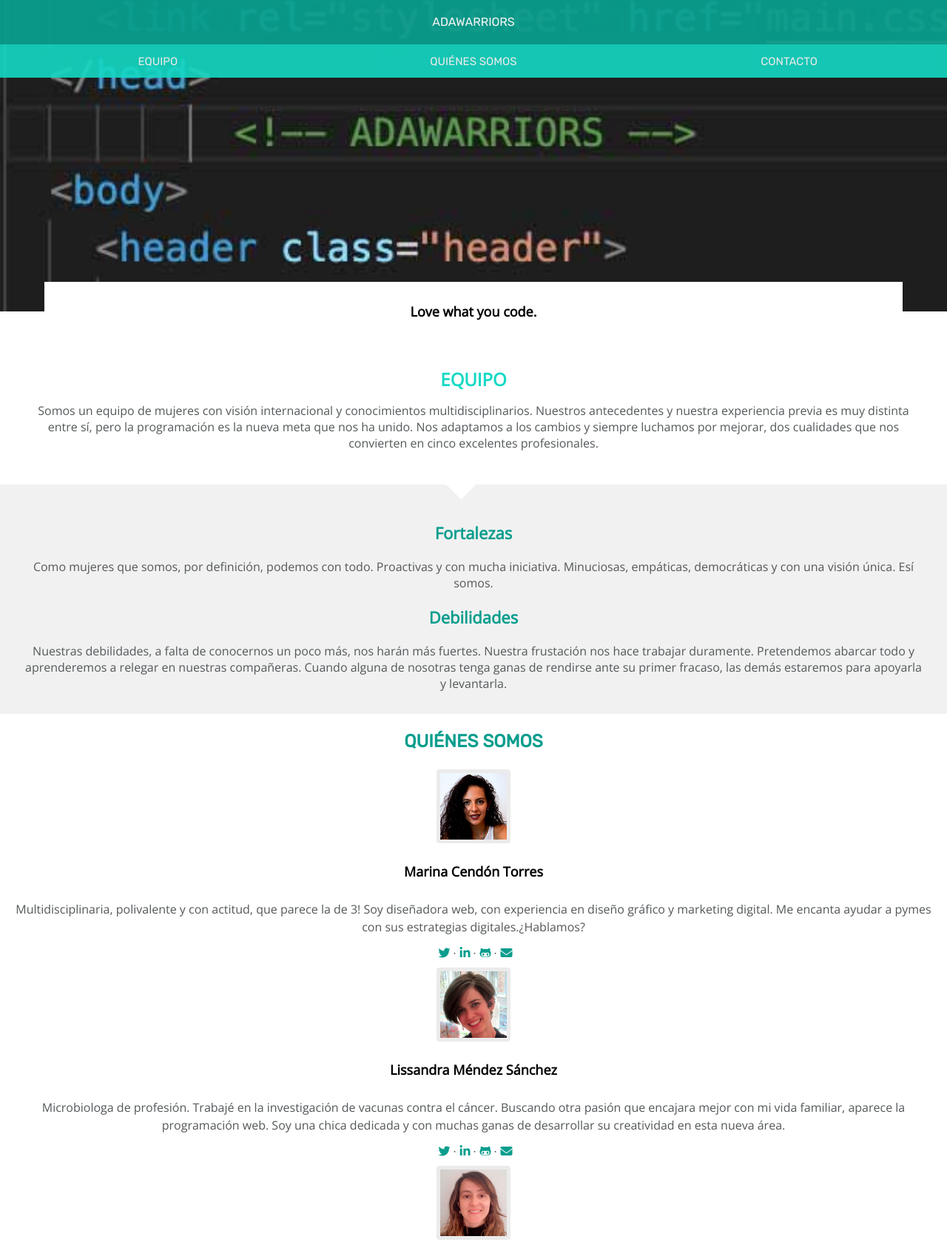
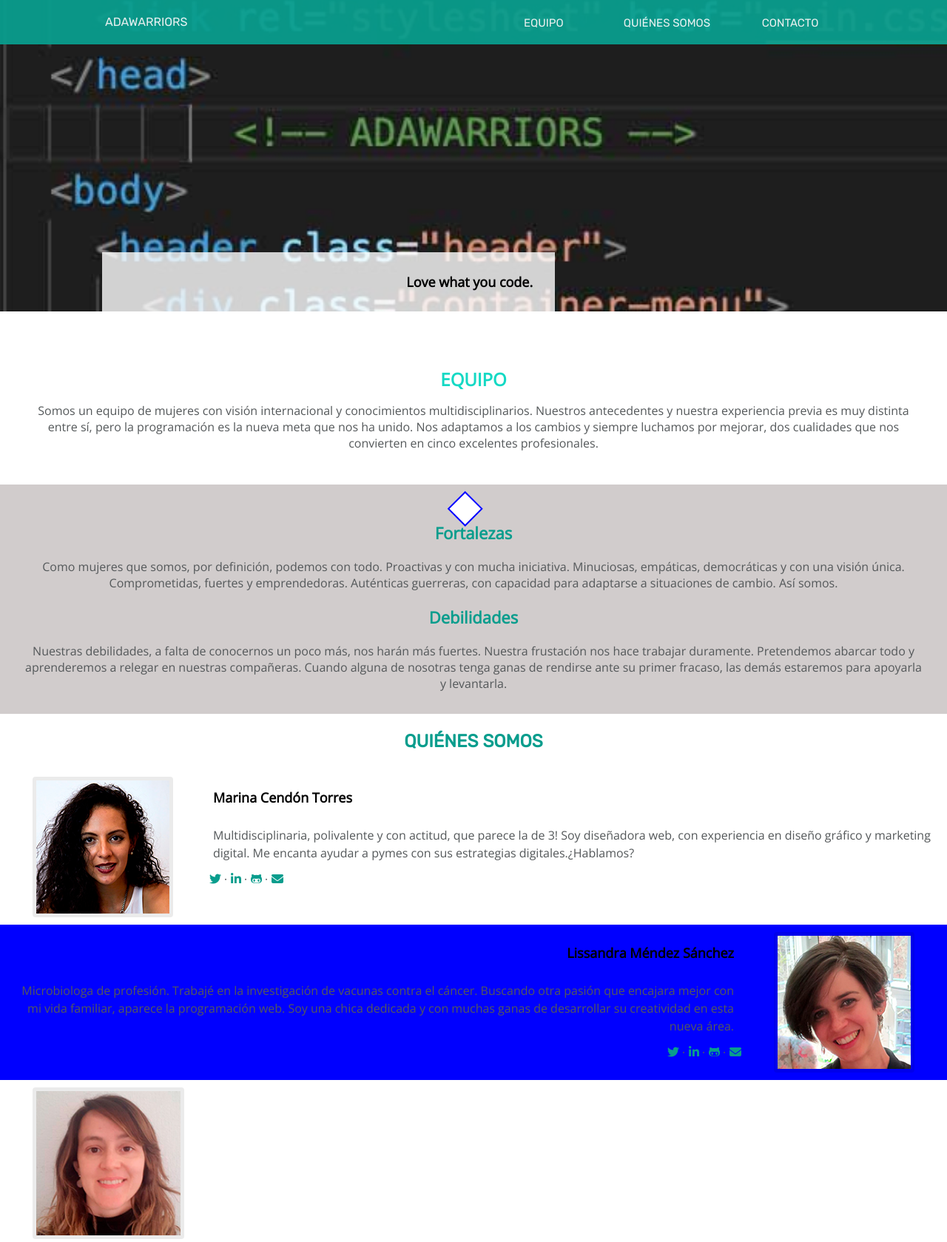
Before and after one commit to Adalab/project-promo-kmodulo-1-team-4, a plain HTML site: page index.html in a window 1280 px wide. Shown: the top 1679 px of the page at 74% size. Drawn offline with nearby package versions, Linux system fonts and the light colour scheme.

Commit message:
Join part of mediaqueries for tablet and desktop

```diff
--- a/index.html
+++ b/index.html
@@ -46,28 +46,27 @@
     </article>
 
     <article class="article-two">
-      <div class="group-atributes-strenghts">
+
         <h3 class="group-atributes">Fortalezas</h3>
         <p>
           Como mujeres que somos, por definición, podemos con todo. Proactivas y con mucha iniciativa. Minuciosas,
-          empáticas, democráticas y con una visión única. Esí somos.
+          empáticas, democráticas y con una visión única. Comprometidas, fuertes y emprendedoras. Auténticas guerreras, con capacidad para adaptarse a situaciones de cambio. Así somos.
         </p>
-      </div>
-      <div class="group-atributes-weaks">
+
         <h3 class="group-atributes">Debilidades</h3>
         <p>
           Nuestras debilidades, a falta de conocernos un poco más, nos harán más fuertes. Nuestra frustación nos hace
           trabajar duramente. Pretendemos abarcar todo y aprenderemos a relegar en nuestras compañeras. Cuando alguna de
           nosotras tenga ganas de rendirse ante su primer fracaso, las demás estaremos para apoyarla y levantarla.
         </p>
-      </div>
+
     </article>
 
-    <h2 class="about-us">QUIÉNES SOMOS</h2>
-    <div>
+    <h2 id="about-us" class="about-us">QUIÉNES SOMOS</h2>
+    <div class="resp-about">
       <img src="./img/marina-cendon.jpg" alt="foto
           de Marina Cendón Torres" class="photo" />
-      <div class="responsive">
+      <div class="responsive-l">
         <h3 class="name">
           Marina Cendón Torres
         </h3>
@@ -95,10 +94,10 @@
         </ul>
       </div>
     </div>
-    <div>
+    <div class="resp-about">
       <img src="./img/lissandra.jpg" alt="foto
           de Lissandra Mendez Sanchez" class="photo" />
-      <div class="responsive">
+      <div class="responsive-r">
         <h3 class="name">
           Lissandra Méndez Sánchez
         </h3>
@@ -127,10 +126,10 @@
           </li>
         </ul>
       </div>
-    </div>
+    </div class="resp-about">
     <img src="./img/susana-gonzález-vejo.jpg" alt="foto
           de Susana González" class="photo" />
-    <div class="responsive">
+    <div class="responsive-l">
       <h3 class="name">Susana González</h3>
       <p class="description">
         Periodista y especilaista en marketing
@@ -156,13 +155,13 @@
       </ul>
     </div>
     </div>
-    <div>
+    <div class="resp-about">
       <img src="img/itziar-zameza.jpg" alt="foto
           de Itziar Zameza García" class="photo" />
-      <h3 class="name">
+          <div class="responsive-r">
+          <h3 class="name">
         Itziar Zameza García
       </h3>
-      <div class="responsive">
         <p class="description">
           Ingeniera audiovisual de profesión
           pero programadora de corazón. Durante
@@ -187,12 +186,12 @@
           </li>
         </ul>
       </div>
-    </div>
-    <div class="Teresa">
+      </div>
+    </div class="resp-about">
       <img src="./img/maria-teresa-jimenez-novillo.jpg" alt="foto
-          de Maria Teresas" class="photo" />
-      <div class="responsive">
-        <h3 class="name">Maria Teresa</h3>
+          de Maria Teresa Jimenez Novillo" class="photo" />
+      <div class="responsive-l">
+        <h3 class="name">María Teresa Jiménez Novillo</h3>
         <p class="description">
           Curiosa, creativa y versátil. Durante
           varios años he trabajado en Marketing
@@ -219,21 +218,22 @@
     </article>
   </main>
   <footer class="footerbox">
+
     <div class="copy-name">
       <small>Adawarriors &#169;2020</small>
     </div>
     <div class="logo">
       <img src="./img/logo-adalab.jpg.jpg" alt="logo-adalab">
     </div>
+  </div>
     <nav class="footer-menu">
       <ul class="footer">
-        <li class="item1">
-          <a href="#team">EQUIPO</a></li>
+        <li class="item1"><a href="#team">EQUIPO</a></li>
         <li class="item2"><a href="#about-us">QUIÉNES SOMOS</a></li>
-        <li class="item3"><a href="" contact.html">CONTACTO</a></li>
+        <li class="item3"><a href="contact.html">CONTACTO</a></li>
       </ul>
     </nav>
-    </div>
+
   </footer>
 </body>
 
--- a/main.css
+++ b/main.css
@@ -2,8 +2,6 @@
   margin: 0px;
   padding: 0px;
   box-sizing: border-box;
-
-  /*border: solid 3px red;*/
 }
 
 /* colores */
@@ -90,7 +88,6 @@
   line-height: 2;
   padding: 8px 0px 7px 0px;
   text-align: center;
-  width: 33.3%;
 }
 
 .link {
@@ -125,15 +122,25 @@
 
 /* EQUIPO - fortalezas y debilidades */
 
+/* .article-two::before {
+  content: "";
+  position: absolute;
+  width: 30px;
+  height: 30px;
+  transform: rotate(45deg) translate(-55px, -10px);
+  background-color: var(--text-header-color);
+} */
+
 .article-two::before {
   content: "";
   position: absolute;
   width: 30px;
   height: 30px;
-  /* border: 2px solid blue; */
-  transform: rotate(45deg) translate(-55px, -10px);
+  border: 2px solid blue;
+  transform: rotate(45deg) translate(-30px, 10px);
   background-color: var(--text-header-color);
 }
+
 .article-one,
 .article-two {
   font-family: "Open Sans";
@@ -149,14 +156,18 @@
 
 .team-description {
   font-family: "Open Sans";
-  font-weight: 700;
+  /* font-weight: 700; */
   color: var(--brand-second-color);
   text-align: center;
   margin: 30px 30px 15px 30px;
 }
 
+/* .article-two {
+  background: rgba(184, 184, 185, 0.2);
+} */
+
 .article-two {
-  background: rgba(184, 184, 185, 0.2);
+  background-color: rgb(209, 204, 204);
 }
 
 .group-atributes {
@@ -277,3 +288,198 @@ a {
 img {
   width: 100px;
 }
+
+@media all and (min-width: 768px) {
+  /* header */
+  .header {
+    align-items: flex-start;
+  }
+
+  /* Lissandra */
+  .container-menu {
+    display: flex;
+    justify-content: space-between;
+    width: 100%;
+    height: 60px;
+    opacity: 0.95;
+    padding: 0 45px;
+    background-color: var(--brand-first-color);
+  }
+
+  .group-name {
+    display: flex;
+    justify-content: flex-start;
+    align-items: center;
+  }
+  .name-ada {
+    margin: 0;
+    padding: 0;
+  }
+  .group-name,
+  .menu {
+    background-color: var(--brand-first-color);
+    opacity: 0.95;
+    height: 60px;
+  }
+  .ul-menu {
+    display: flex;
+    justify-content: flex-end;
+    align-items: center;
+    list-style: none;
+  }
+  .list {
+    padding: 0;
+    margin: 16px 0px 14px 19px;
+  }
+
+  /* Teresa */
+  .slogan {
+    width: 57.42%;
+    top: 0px;
+    left: 46px;
+    background-color: rgba(256, 256, 256, 0.8);
+    justify-content: right;
+    padding: 30px;
+  }
+
+  /* QUIÉNES SOMOS - Marina */
+  .resp-about {
+    display: flex;
+  }
+  .resp-about:nth-child(2n + 1) {
+    background-color: blue;
+    display: flex;
+    flex-direction: row-reverse;
+    justify-self: right;
+  }
+
+  .responsive-l {
+    display: inline-block;
+    flex-direction: column;
+    align-items: flex-start;
+  }
+  .responsive-l .name,
+  .responsive-l .description {
+    text-align: left;
+  }
+  .responsive-l .contact-me {
+    justify-content: left;
+  }
+
+  .responsive-r .name,
+  .responsive-r .description {
+    text-align: right;
+  }
+  .responsive-r .contact-me {
+    justify-content: right;
+  }
+  .photo {
+    width: 205px;
+    justify-content: left;
+    margin-left: 44px;
+    margin-right: 44px;
+  }
+  /* .description {
+    text-align: left;
+    margin-top: -10px;
+  } */
+  /* .name {
+    text-align: left;
+  }*/
+
+  /* Footer */
+  .footerbox {
+    /* background-color: cyan; Cambio por Teresa */
+    border-top: #54585a solid 1px; /* Cambio por Teresa */
+    max-width: 768px; /* tal vez 100% ? */
+    max-height: 170px;
+    justify-content: flex;
+    display: flex;
+    flex-direction: column;
+    justify-content: space-between;
+    align-items: center;
+    flex-wrap: wrap;
+  }
+
+  /* cambios por Teresa
+
+  .copy-logo {
+    display: flex;
+    flex-direction: column;
+    align-items
+  } */
+
+  ul.footer {
+    position: relative;
+    left: 350px;
+    top: -1px;
+    line-height: 2.14;
+  }
+
+  .logo {
+    position: relative;
+    left: -500px;
+    top: 40px;
+  }
+}
+
+/* version DESKTOP */
+
+@media all and (min-width: 1200px) {
+  /* Parte Lissandra */
+  .container-menu {
+    display: flex;
+    justify-content: space-between;
+    width: 100%;
+    height: 60px;
+    opacity: 0.95;
+    padding: 0 138px 0 142px;
+    background-color: var(--brand-first-color);
+  }
+
+  /* Teresa */
+
+  .list {
+    width: 33.3%;
+  }
+
+  .list:hover {
+    background-color: var(--brand-second-color);
+    width: 33.3%;
+    height: 60px;
+    display: flex;
+    justify-content: center;
+    align-items: center;
+  }
+
+  .slogan {
+    width: 47.83%;
+    left: 138px;
+  }
+
+  /* Susana */
+
+  .footerbox {
+    max-width: 1200px;
+    max-height: 170px;
+    justify-content: flex;
+    display: flex;
+    flex-direction: column;
+    justify-content: space-between;
+    align-items: center;
+    flex-wrap: wrap;
+  }
+
+  ul.footer {
+    position: relative;
+    left: 500px;
+    top: -1px;
+    line-height: 2.14;
+  }
+
+  .logo {
+    position: relative;
+    left: -790px;
+    top: 40px;
+  }
+}
```
